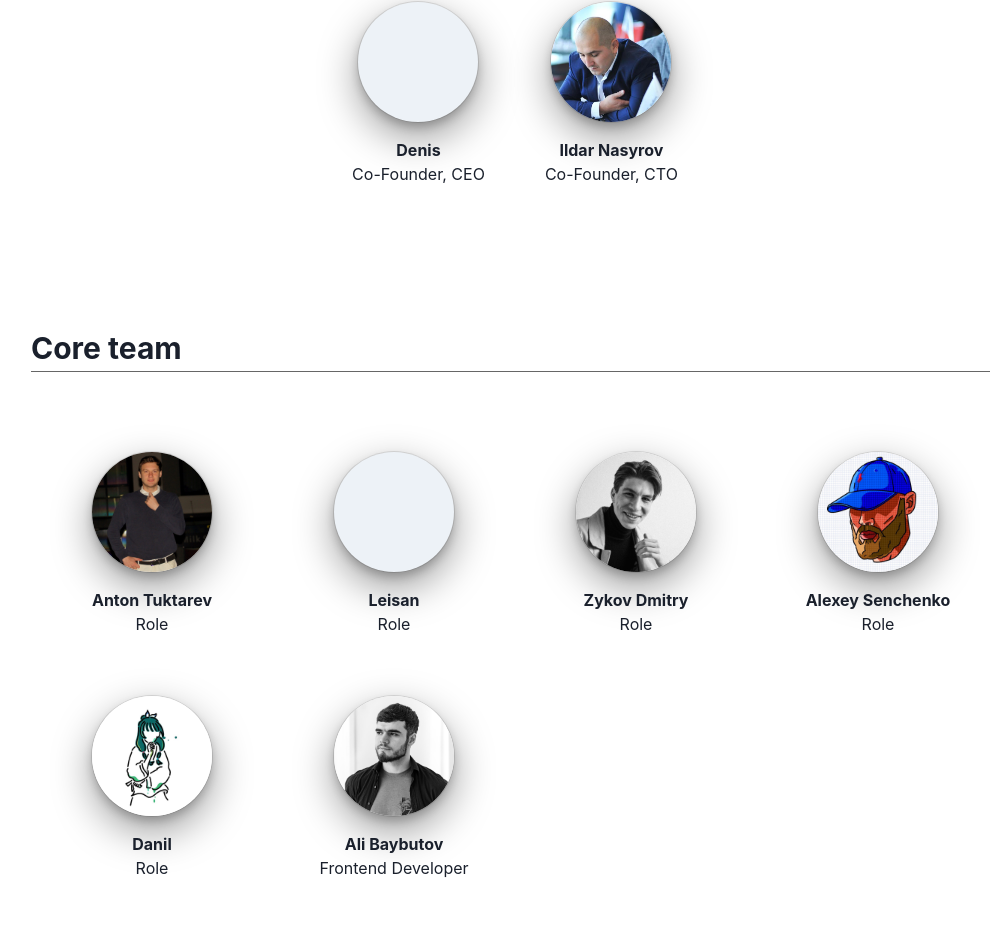
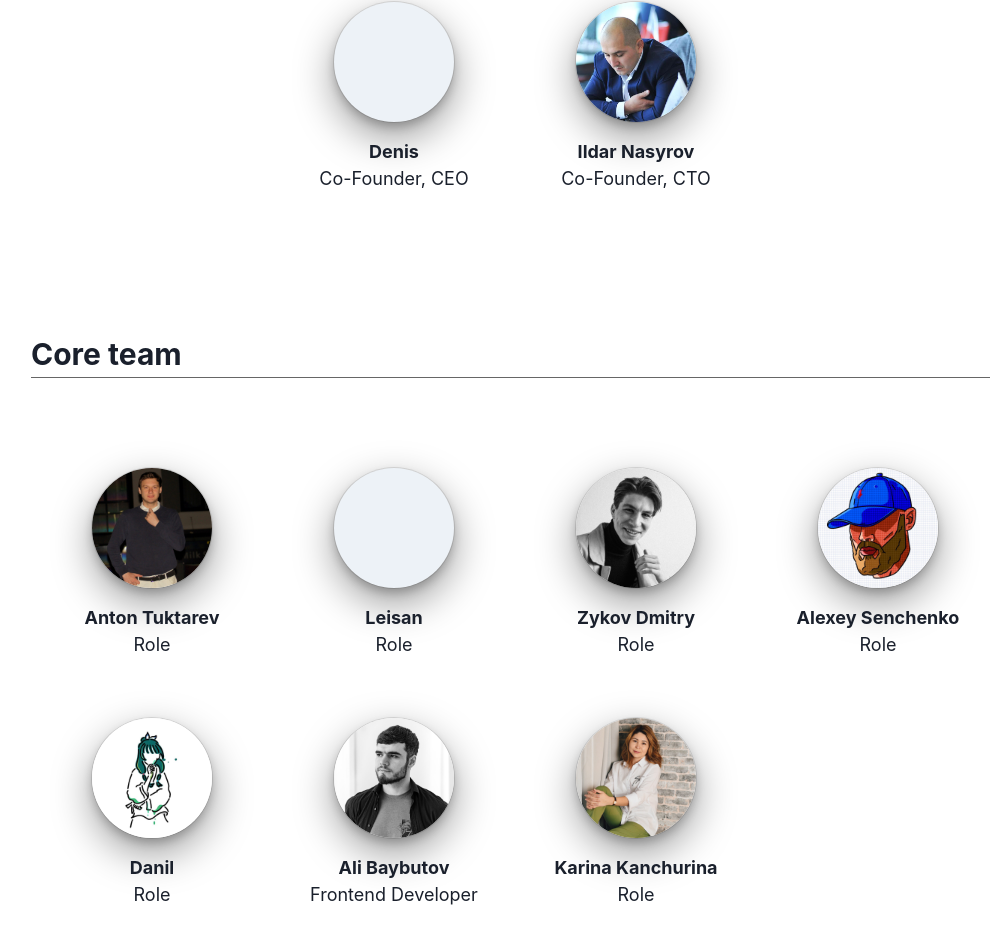
Before and after one commit to SFootball/space-landing, a React (Vite) app: page /about in a window 1280 px wide. Shown: the part 1314-2266 px from the top of the page, without its empty margins (125-1115 px from the left). Built offline with nearby package versions, Linux system fonts and the light colour scheme.

Commit message:
make adaptive for mobile devices

```diff
--- a/src/pages/about/About.tsx
+++ b/src/pages/about/About.tsx
@@ -5,14 +5,24 @@ function About() {
     <Box as="main">
       <Box bgColor="gray.100">
         <Container maxW="1200px">
-          <Flex maxH="1200px" py="140px" direction="column" gap="50px">
-            <Flex justifyContent="center" alignItems="center" gap="50px">
+          <Flex
+            maxH="1500px"
+            py={{ base: "90px", lg: "140px" }}
+            direction="column"
+            gap="50px"
+          >
+            <Flex
+              direction={{ base: "column", lg: "row" }}
+              justifyContent="center"
+              alignItems="center"
+              gap="50px"
+            >
               <Box
                 h="300px"
                 w="300px"
                 borderRadius="50%"
-                bg={"url('/images/stadium.jpg') no-repeat 0 -70px"}
-                bgSize="cover"
+                bg="url('/images/stadium.jpg') no-repeat 0 -36px"
+                bgSize="300px auto"
                 boxShadow="dark-lg"
                 p="6"
               ></Box>
@@ -27,7 +37,12 @@ function About() {
                 </Text>
               </Box>
             </Flex>
-            <Flex justifyContent="center" alignItems="center" gap="50px">
+            <Flex
+              direction={{ base: "column-reverse", lg: "row" }}
+              justifyContent="center"
+              alignItems="center"
+              gap="50px"
+            >
               <Box maxW="600px">
                 <Text fontSize={{ base: "32px", lg: "46px" }} as="b">
                   Our Products
@@ -42,7 +57,7 @@ function About() {
                 h="300px"
                 w="300px"
                 borderRadius="50%"
-                bg={"url('/images/ball.jpg') no-repeat -190px 0"}
+                bg="url('/images/ball.jpg') no-repeat -190px 0"
                 bgSize="auto 300px"
                 boxShadow="dark-lg"
                 p="6"
@@ -53,14 +68,18 @@ function About() {
       </Box>
       <Box bgColor="white">
         <Container maxW="1000px">
-          <Box maxH="1600px" pt="140px">
-            <Box mb="140px">
+          <Box maxH="1600px" pt={{ base: "90px", lg: "140px" }}>
+            <Box mb={{ base: "90px", lg: "140px" }}>
               <Text fontSize={{ base: "21px", lg: "30px" }} as="b">
                 Management
               </Text>
-              <Divider borderColor="black" mb="90px" />
-              <Flex justify="center" align="start" gap="60px">
-                <Flex direction="column" align="center">
+              <Divider borderColor="black" mb={{ base: "45px", lg: "90px" }} />
+              <Flex justify="center" align="start">
+                <Flex
+                  direction="column"
+                  align="center"
+                  width={{ base: "50%", lg: "25%" }}
+                >
                   <Box
                     h="120px"
                     w="120px"
@@ -71,10 +90,18 @@ function About() {
                     p="6"
                     mb="16px"
                   ></Box>
-                  <Text as="b">Denis</Text>
-                  <Text>Co-Founder, CEO</Text>
+                  <Text fontSize={{ base: "13px", lg: "18px" }} as="b">
+                    Denis
+                  </Text>
+                  <Text fontSize={{ base: "13px", lg: "18px" }}>
+                    Co-Founder, CEO
+                  </Text>
                 </Flex>
-                <Flex direction="column" align="center">
+                <Flex
+                  direction="column"
+                  align="center"
+                  width={{ base: "50%", lg: "25%" }}
+                >
                   <Box
                     h="120px"
                     w="120px"
@@ -85,18 +112,26 @@ function About() {
                     p="6"
                     mb="16px"
                   ></Box>
-                  <Text as="b">Ildar Nasyrov</Text>
-                  <Text>Co-Founder, CTO</Text>
+                  <Text fontSize={{ base: "13px", lg: "18px" }} as="b">
+                    Ildar Nasyrov
+                  </Text>
+                  <Text fontSize={{ base: "13px", lg: "18px" }}>
+                    Co-Founder, CTO
+                  </Text>
                 </Flex>
               </Flex>
             </Box>
-            <Box mb="140px">
+            <Box mb={{ base: "90px", lg: "140px" }}>
               <Text fontSize={{ base: "21px", lg: "30px" }} as="b">
                 Core team
               </Text>
-              <Divider borderColor="black" mb="80px" />
+              <Divider borderColor="black" mb={{ base: "45px", lg: "90px" }} />
               <Flex justify="start" align="start" wrap="wrap" rowGap="60px">
-                <Flex direction="column" align="center" width="25%">
+                <Flex
+                  direction="column"
+                  align="center"
+                  width={{ base: "50%", lg: "25%" }}
+                >
                   <Box
                     h="120px"
                     w="120px"
@@ -107,10 +142,16 @@ function About() {
                     p="6"
                     mb="16px"
                   ></Box>
-                  <Text as="b">Anton Tuktarev</Text>
-                  <Text>Role</Text>
+                  <Text fontSize={{ base: "13px", lg: "18px" }} as="b">
+                    Anton Tuktarev
+                  </Text>
+                  <Text fontSize={{ base: "13px", lg: "18px" }}>Role</Text>
                 </Flex>
-                <Flex direction="column" align="center" width="25%">
+                <Flex
+                  direction="column"
+                  align="center"
+                  width={{ base: "50%", lg: "25%" }}
+                >
                   <Box
                     h="120px"
                     w="120px"
@@ -121,10 +162,16 @@ function About() {
                     p="6"
                     mb="16px"
                   ></Box>
-                  <Text as="b">Leisan</Text>
-                  <Text>Role</Text>
+                  <Text fontSize={{ base: "13px", lg: "18px" }} as="b">
+                    Leisan
+                  </Text>
+                  <Text fontSize={{ base: "13px", lg: "18px" }}>Role</Text>
                 </Flex>
-                <Flex direction="column" align="center" width="25%">
+                <Flex
+                  direction="column"
+                  align="center"
+                  width={{ base: "50%", lg: "25%" }}
+                >
                   <Box
                     h="120px"
                     w="120px"
@@ -135,10 +182,16 @@ function About() {
                     p="6"
                     mb="16px"
                   ></Box>
-                  <Text as="b">Zykov Dmitry</Text>
-                  <Text>Role</Text>
+                  <Text fontSize={{ base: "13px", lg: "18px" }} as="b">
+                    Zykov Dmitry
+                  </Text>
+                  <Text fontSize={{ base: "13px", lg: "18px" }}>Role</Text>
                 </Flex>
-                <Flex direction="column" align="center" width="25%">
+                <Flex
+                  direction="column"
+                  align="center"
+                  width={{ base: "50%", lg: "25%" }}
+                >
                   <Box
                     h="120px"
                     w="120px"
@@ -149,10 +202,16 @@ function About() {
                     p="6"
                     mb="16px"
                   ></Box>
-                  <Text as="b">Alexey Senchenko</Text>
-                  <Text>Role</Text>
+                  <Text fontSize={{ base: "13px", lg: "18px" }} as="b">
+                    Alexey Senchenko
+                  </Text>
+                  <Text fontSize={{ base: "13px", lg: "18px" }}>Role</Text>
                 </Flex>
-                <Flex direction="column" align="center" width="25%">
+                <Flex
+                  direction="column"
+                  align="center"
+                  width={{ base: "50%", lg: "25%" }}
+                >
                   <Box
                     h="120px"
                     w="120px"
@@ -163,10 +222,16 @@ function About() {
                     p="6"
                     mb="16px"
                   ></Box>
-                  <Text as="b">Danil</Text>
-                  <Text>Role</Text>
+                  <Text fontSize={{ base: "13px", lg: "18px" }} as="b">
+                    Danil
+                  </Text>
+                  <Text fontSize={{ base: "13px", lg: "18px" }}>Role</Text>
                 </Flex>
-                <Flex direction="column" align="center" width="25%">
+                <Flex
+                  direction="column"
+                  align="center"
+                  width={{ base: "50%", lg: "25%" }}
+                >
                   <Box
                     h="120px"
                     w="120px"
@@ -177,8 +242,32 @@ function About() {
                     p="6"
                     mb="16px"
                   ></Box>
-                  <Text as="b">Ali Baybutov</Text>
-                  <Text>Frontend Developer</Text>
+                  <Text fontSize={{ base: "13px", lg: "18px" }} as="b">
+                    Ali Baybutov
+                  </Text>
+                  <Text fontSize={{ base: "13px", lg: "18px" }}>
+                    Frontend Developer
+                  </Text>
+                </Flex>
+                <Flex
+                  direction="column"
+                  align="center"
+                  width={{ base: "50%", lg: "25%" }}
+                >
+                  <Box
+                    h="120px"
+                    w="120px"
+                    borderRadius="50%"
+                    bg={"url('/avatars/karina_kanchurina.jpg') no-repeat 0 0"}
+                    bgSize="auto 120px"
+                    boxShadow="dark-lg"
+                    p="6"
+                    mb="16px"
+                  ></Box>
+                  <Text fontSize={{ base: "13px", lg: "18px" }} as="b">
+                    Karina Kanchurina
+                  </Text>
+                  <Text fontSize={{ base: "13px", lg: "18px" }}>Role</Text>
                 </Flex>
               </Flex>
             </Box>
@@ -187,11 +276,11 @@ function About() {
       </Box>
       <Box bgColor="gray.100">
         <Container maxW="1000px">
-          <Box maxH="1200px" py="140px">
+          <Box maxH="1200px" py={{ base: "90px", lg: "140px" }}>
             <Text fontSize={{ base: "21px", lg: "30px" }} as="b">
               Our Investors
             </Text>
-            <Divider borderColor="black" mb="90px" />
+            <Divider borderColor="black" mb={{ base: "45px", lg: "90px" }} />
             <Flex justify="center" align="start" gap="60px">
               <Flex
                 align="center"
```
Also changed, not shown: public/avatars/karina_kanchurina.jpg (added).
